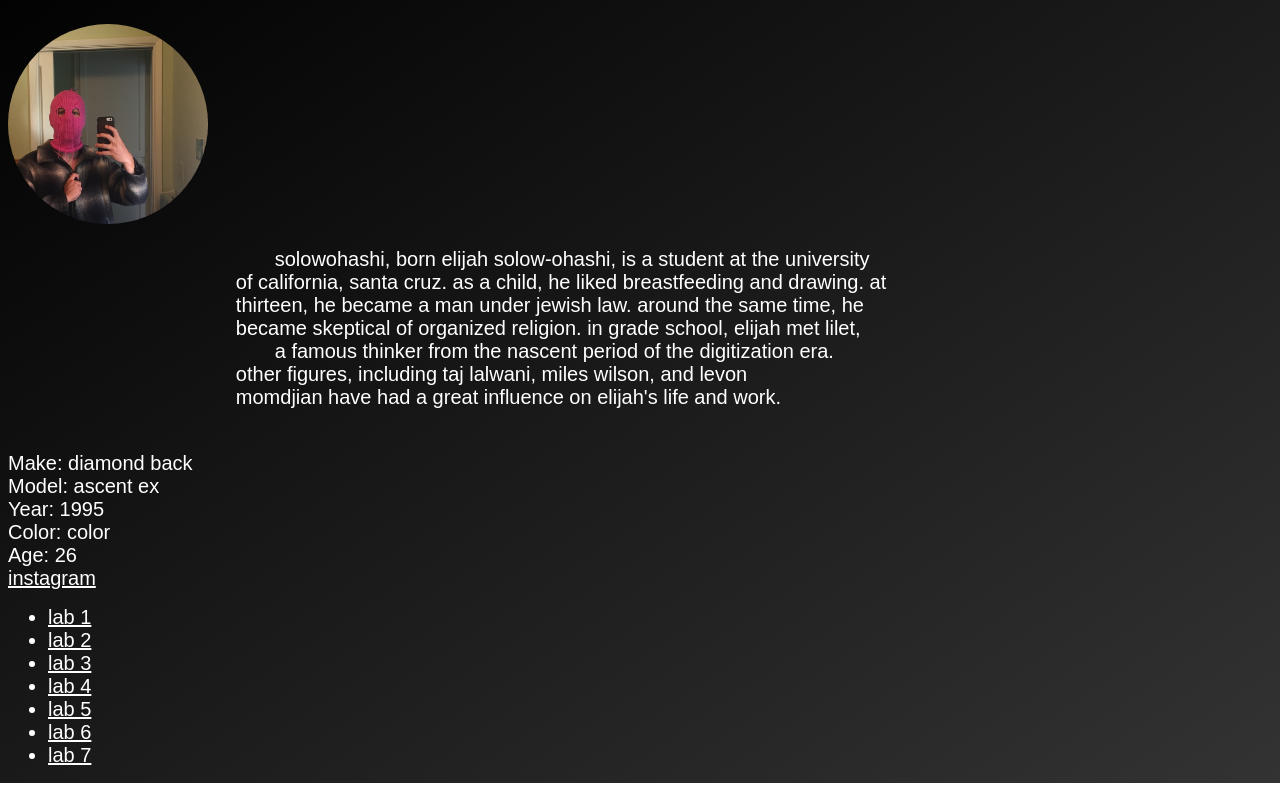
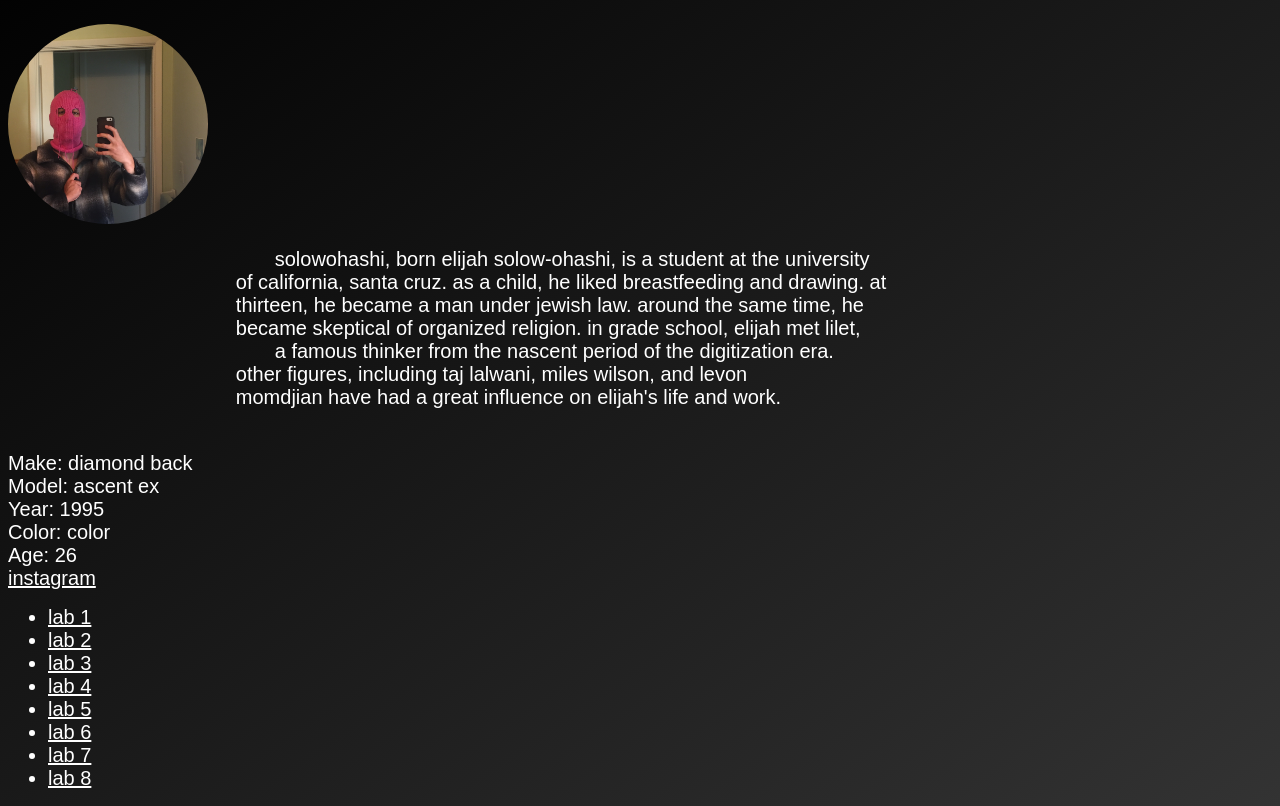
Before and after one commit to solowohashi/cst25, a plain HTML site: page index.html in a window 1280 px wide. Shown: the part 75-881 px from the top of the page. Before the commit the page ends 858 px from the top, so only its background shows below. Drawn offline with Linux system fonts and the light colour scheme.

Commit message:
Update index.html

```diff
--- a/index.html
+++ b/index.html
@@ -34,6 +34,7 @@
 				<li><a href="lab5/index.html"> lab 5 </a></li>
 				<li><a href="lab6/index.html"> lab 6 </a></li>
 				<li><a href="lab7/index.html"> lab 7 </a></li>
+				<li><a href="lab8/index.html"> lab 8 </a></li>
 			</ul>
 	</main>
 
```
